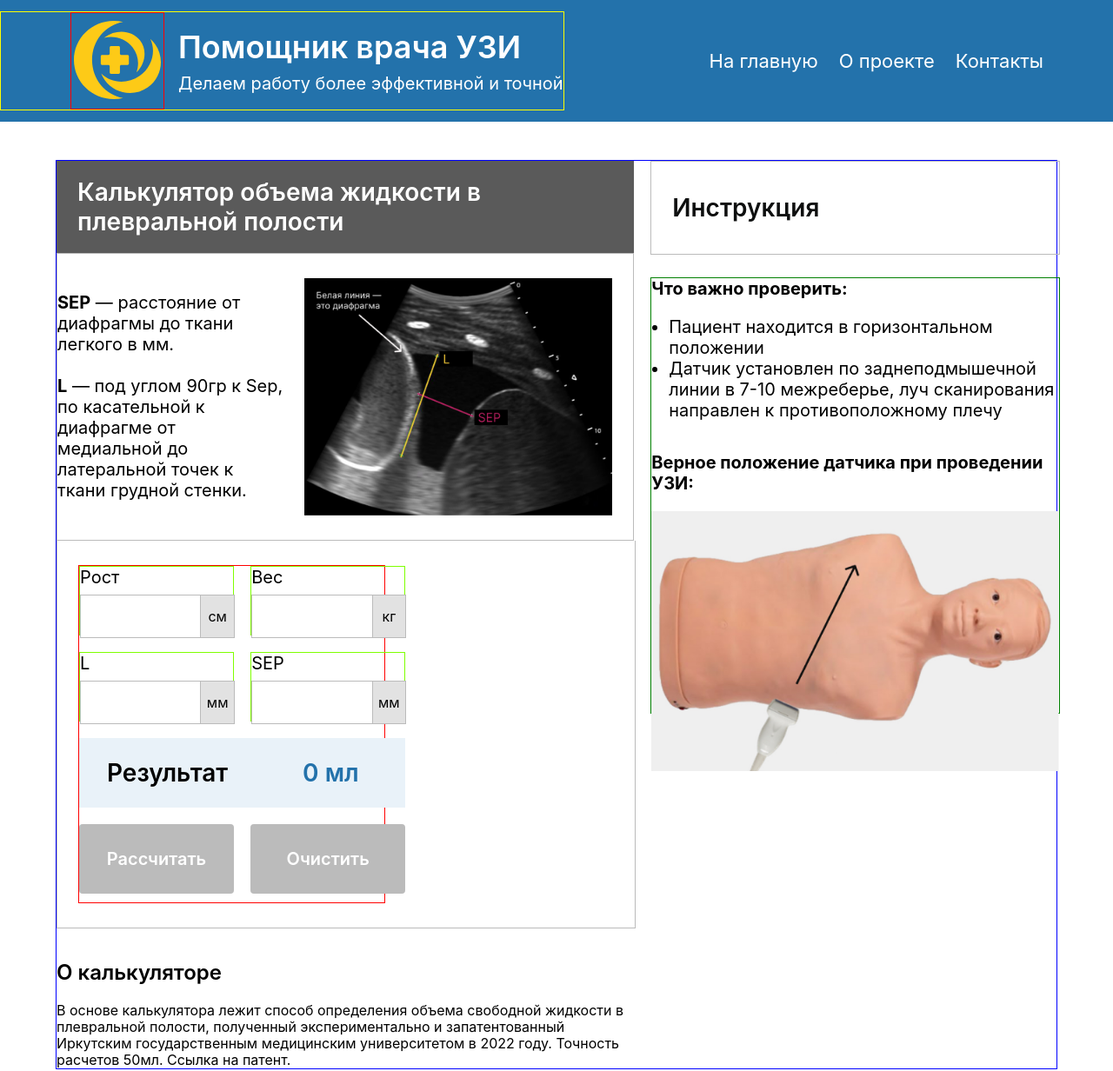
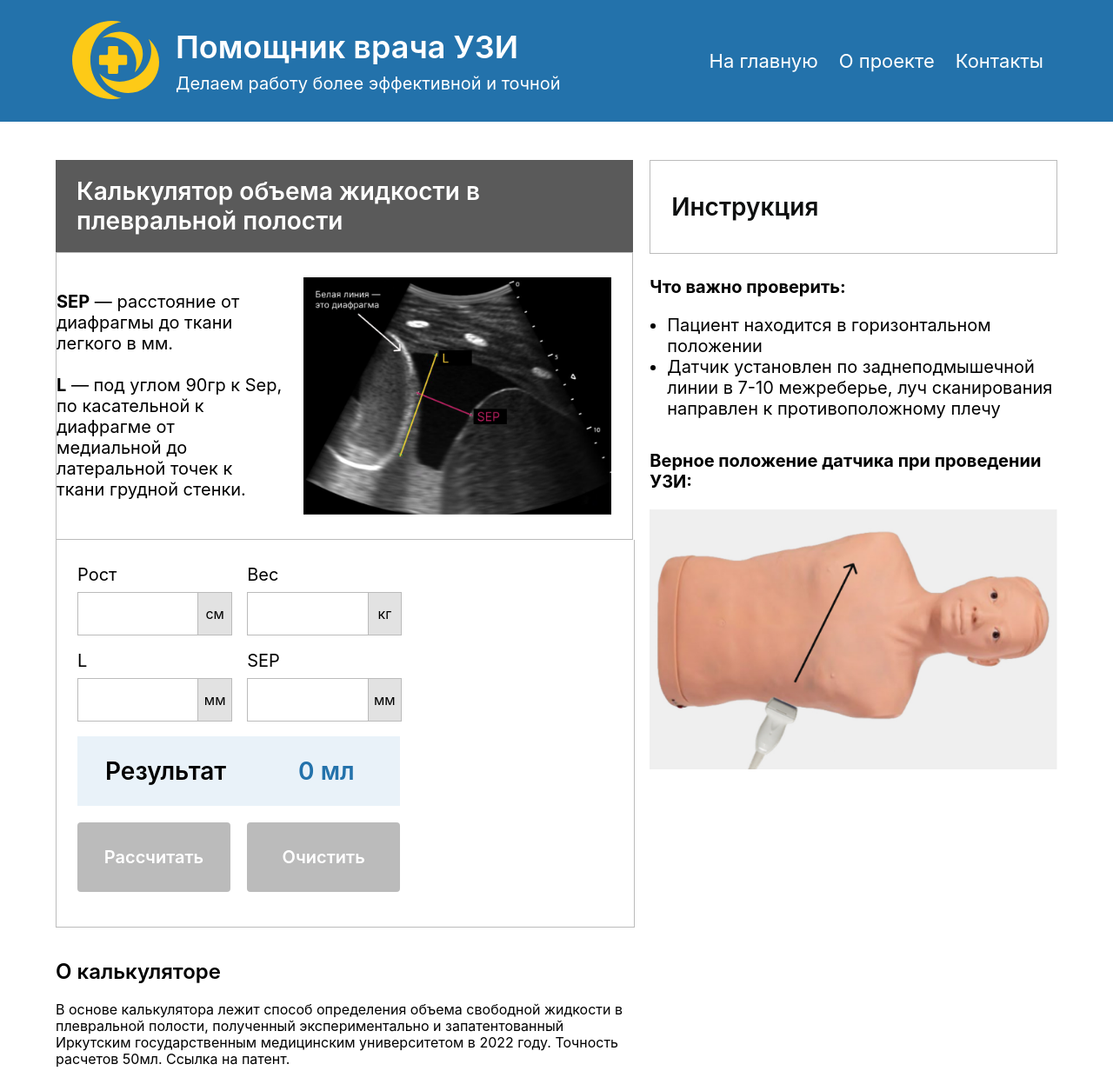
Before and after one commit to Andrey-Grishkov/ultrasound-helper, a React app: page /calculator in a window 1280 px wide. Shown: the top 1232 px of the page at 87% size. Built offline with nearby package versions, Linux system fonts and the light colour scheme.

Commit message:
refactor: del dev borders

```diff
--- a/src/components/CalcForm/CalcForm.scss
+++ b/src/components/CalcForm/CalcForm.scss
@@ -35,5 +35,4 @@
     margin: 20px 0 0 0;
     @include font(16px, 19px, 400);
   }
-
 }
--- a/src/components/Calculator/Calculator.scss
+++ b/src/components/Calculator/Calculator.scss
@@ -8,7 +8,6 @@
   &__content {
     margin: 44px 5vw 55px 5vw;
     //height: 90%;
-    border: blue 1px solid;
     display: grid;
     grid-template-columns: 51.88vw auto;
     grid-template-rows: 106px auto;
@@ -33,7 +32,5 @@
     @include flex(column, center, flex-start);
     border: 1px solid rgba(187, 187, 187, 1);
     color: rgba(14, 15, 15, 1);
-
   }
-
 }
--- a/src/components/Form/Form.scss
+++ b/src/components/Form/Form.scss
@@ -2,14 +2,12 @@
 
 .form {
   margin: 28px 24px;
-  border: red 1px solid;
   display: grid;
   grid-template-columns: 1fr 1fr;
   grid-template-rows: repeat(4, 80px);
   gap: 1.50vw;
 
   &__input-cell {
-    border: chartreuse 1px solid;
     display: grid;
     grid-template-columns: 10.81vw 2.94vw;
   }
@@ -39,7 +37,6 @@
     grid-column: span 2;
     background: rgba(233, 242, 249, 1);
     border: none;
-    //@include flex(column, center, center);
     @include font(28px, 34px, 600);
     padding-left: 32px;
     display: grid;
--- a/src/components/Header/Header.scss
+++ b/src/components/Header/Header.scss
@@ -8,7 +8,6 @@
   @include flex(row, space-between, center);
 
   &__container {
-    border: yellow 1px solid;
     @include flex(row, flex-start, center);
   }
 
--- a/src/components/Logo/Logo.scss
+++ b/src/components/Logo/Logo.scss
@@ -2,7 +2,6 @@
 .logo {
   margin-left: 80px;
   width: 106px;
-  border: red 1px solid;
 
   &__image {
     width: 100%;
--- a/src/components/Manual/Manual.scss
+++ b/src/components/Manual/Manual.scss
@@ -4,7 +4,6 @@
   margin-top: 28px;
   //width: 100%;
   height: 500px;
-  border: green 1px solid;
 
   &__title {
     margin: 0;
@@ -27,8 +26,4 @@
     width: 36.63vw;
     object-fit: contain;
   }
-
-
-
-
 }
```
